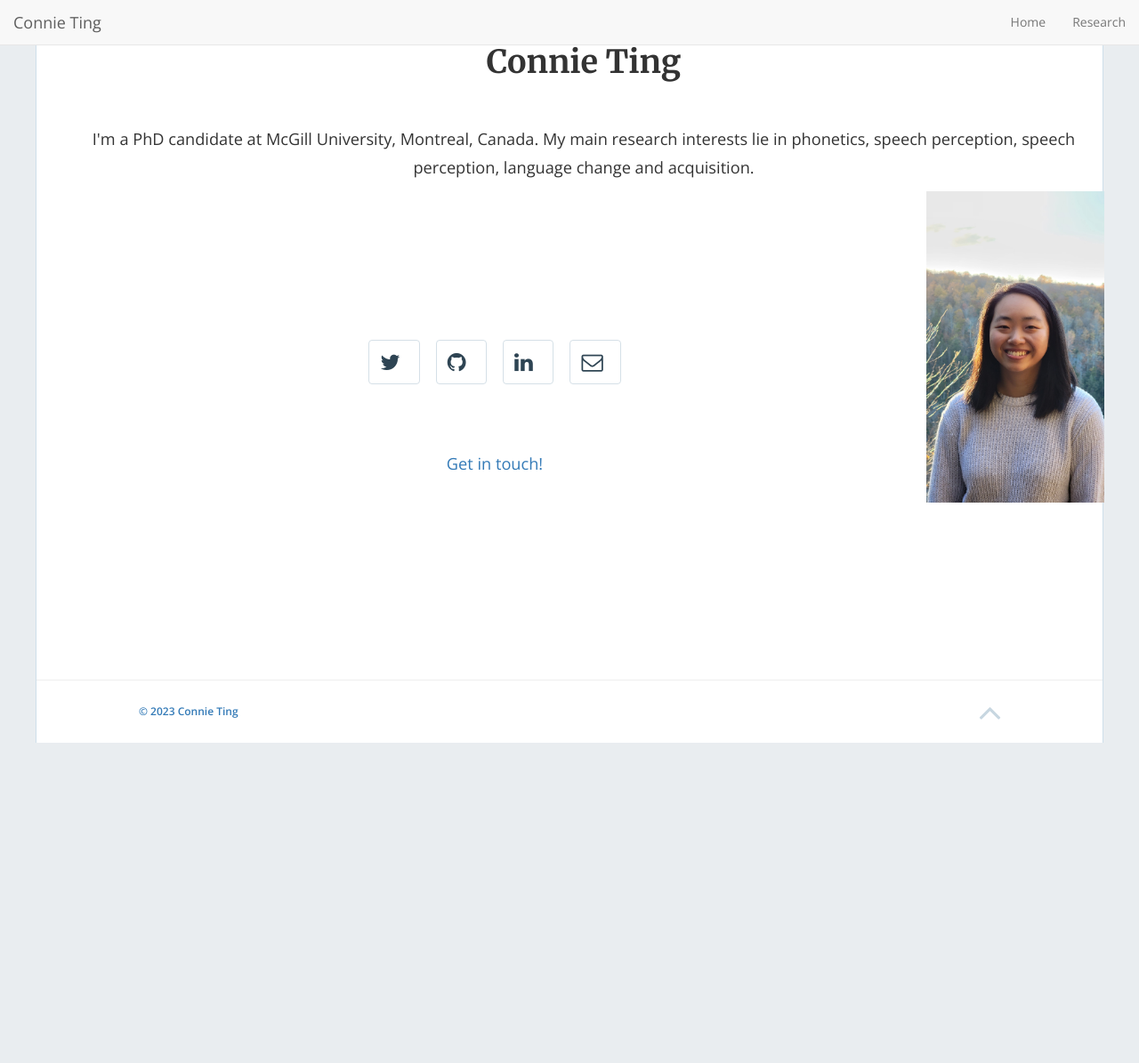
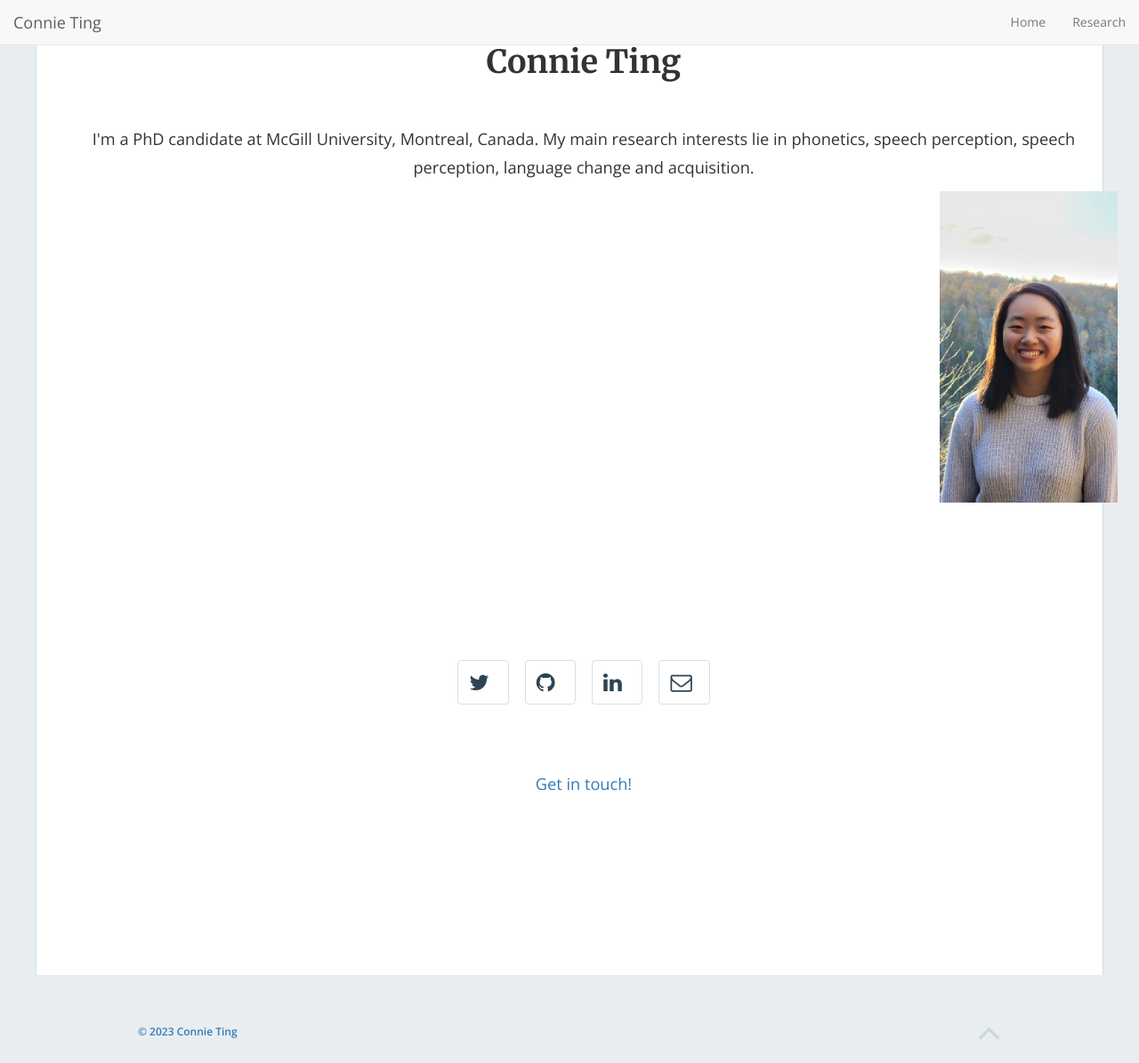
Before and after one commit to connieting/connieting.github.io, a Jekyll site: the page built from index.html, in a window 1280 px wide and 1195 px high. Shown: the whole window at 89% size. Built offline with Jekyll 4.4.1, drawn with Linux system fonts in a browser that asks for light colours; nearby versions of some CDN libraries.

Commit message:
Update home-hero.html

```diff
--- a/_includes/home-hero.html
+++ b/_includes/home-hero.html
@@ -3,16 +3,18 @@
   <div class="row">
 
     <div class="col-md-12">
-
           {% if site.title != '' %}
           <h1 class="text-center">{{site.title}}</h1>
           {% endif %}
 
           <br>
           <br>
+    </div>
+  </div>
 
-          <div class="col-8">
+  <div class="row">
 
+    <div class="col-8">
           {% if site.description != '' or site.enable_contact == true %}
           <p class="text-center">
             {% if site.description != '' %}
@@ -20,14 +22,17 @@
             {% endif %}
           </p>
           {% endif %}
+    </div>
 
+    <div class="col">
+          <div class="image">
+          <img src="/imgs/me_photo.jpeg" style="float:right;width:200px;height:350px;padding:50px,50px,50px;">
           </div>
+    </div>
 
-          <div class="col">
-            <div class="image">
-            <img src="/imgs/me_photo.jpeg" style="float:right;width:200px;height:350px;padding:50px,50px,50px;">
-            </div>
-          </div>
+  </div>
+
+  <div class="row">
 
       <div class="hero-container">
 
@@ -57,7 +62,6 @@
 
           </div>
 
-
         </div>
 
       </div>
```
